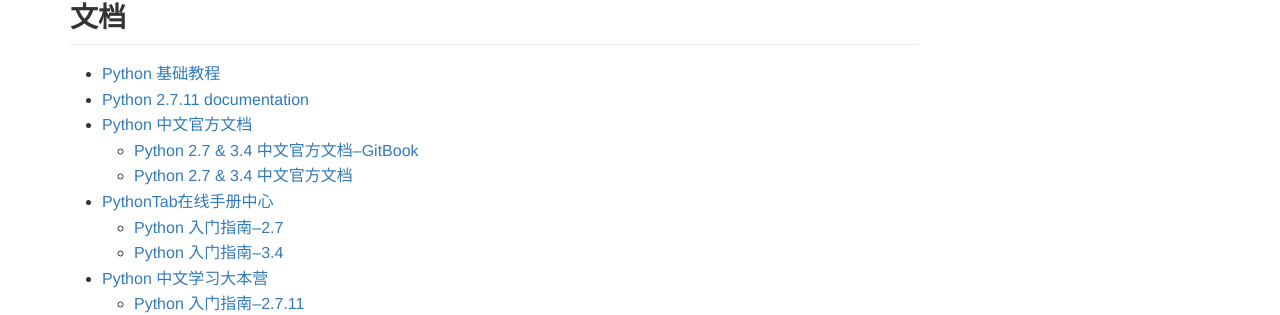
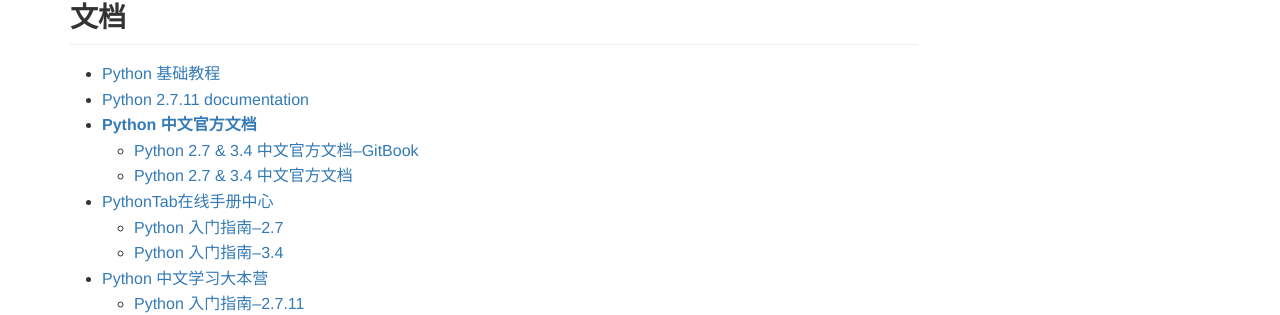
Before and after one commit to asin929/asin929.github.io, a Jekyll site: the page built from _posts/Program-Document/2016-4-9-编程资料--Python.md, in a window 1280 px wide. Shown: the part 454-769 px from the top of the page. Built offline with Jekyll 4.4.1, drawn with Linux system fonts in a browser that asks for light colours; comment, search, counter and statistics services are not loaded.

```diff
--- a/_posts/Program-Document/2016-4-9-编程资料--Python.md
+++ b/_posts/Program-Document/2016-4-9-编程资料--Python.md
@@ -23,7 +23,7 @@ tags : [program, document, python]
 ## 文档
 + [Python 基础教程](http://www.runoob.com/python/python-tutorial.html)
 + [Python 2.7.11 documentation](https://docs.python.org/2/index.html)
-+ [Python 中文官方文档](http://python.usyiyi.cn/)
++ **[Python 中文官方文档](http://python.usyiyi.cn/)**
     + [Python 2.7 & 3.4 中文官方文档--GitBook ](https://www.gitbook.com/book/wizardforcel/python-doc-27-34/details)
     + [Python 2.7 & 3.4 中文官方文档](https://wizardforcel.gitbooks.io/python-doc-27-34/content/)
 + [PythonTab在线手册中心](http://docs.pythontab.com/)
```
